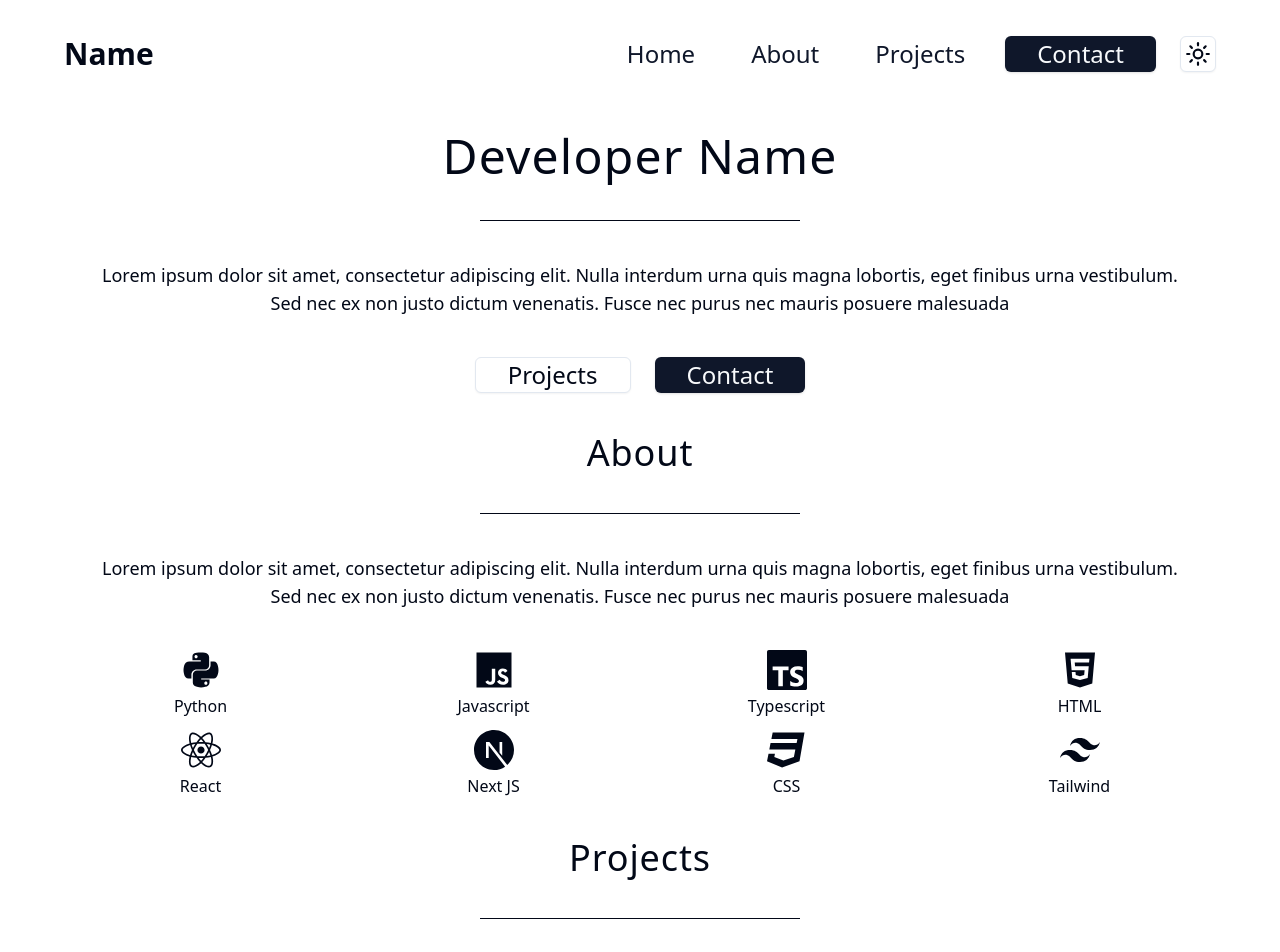
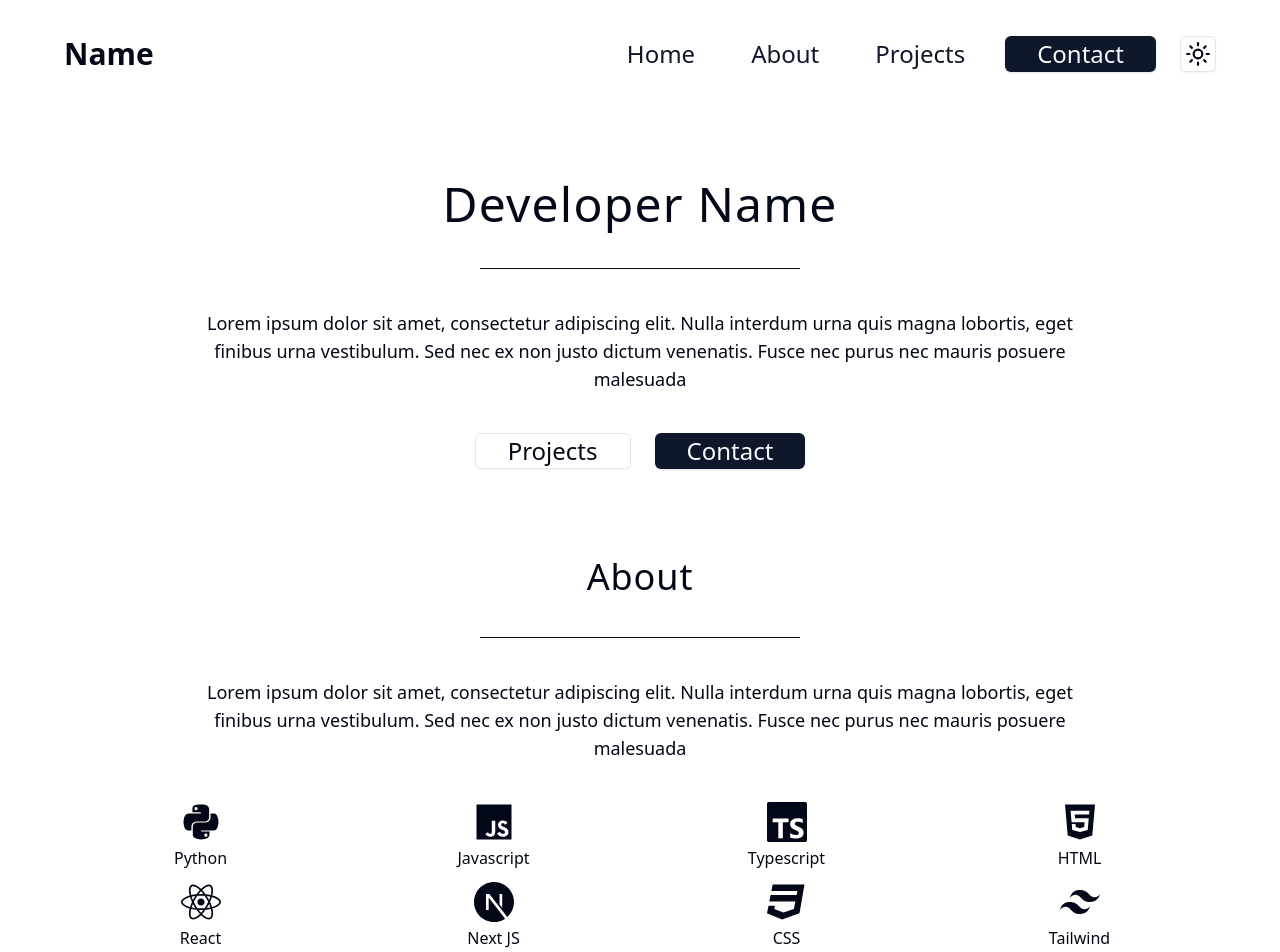
Before and after one commit to GorkemEldeniz/portfolio-website, a React (Vite) app: page / in a window 1280 px wide. Shown: the top 952 px of the page. Built offline with nearby package versions, Linux system fonts and the light colour scheme.

Commit message:
ui spacing adjusted

```diff
--- a/src/components/about.tsx
+++ b/src/components/about.tsx
@@ -5,11 +5,13 @@ import TechStack from "./tech-stack";
 const About = () => {
 	return (
 		<>
-			<h1 className='text-3xl tracking-wide md:text-4xl'>About</h1>
+			<h1 className='mt-10 text-3xl tracking-wide md:mt-12 md:text-4xl'>
+				About
+			</h1>
 			<div className='flex justify-center px-6 md:px-0'>
 				<span className='h-[1px] w-full md:w-[20rem] bg-foreground'></span>
 			</div>
-			<p className='px-6 text-sm md:text-lg md:px-9'>
+			<p className='px-6 mx-auto text-sm md:w-4/5 md:text-lg'>
 				Lorem ipsum dolor sit amet, consectetur adipiscing elit. Nulla interdum
 				urna quis magna lobortis, eget finibus urna vestibulum. Sed nec ex non
 				justo dictum venenatis. Fusce nec purus nec mauris posuere malesuada
--- a/src/components/contact.tsx
+++ b/src/components/contact.tsx
@@ -3,7 +3,9 @@ import ContactForm from "./contact-form";
 const Contact = () => {
 	return (
 		<>
-			<h1 className='text-3xl tracking-wide md:text-4xl'>Contact</h1>
+			<h1 className='mt-10 text-3xl tracking-wide md:mt-12 md:text-4xl'>
+				Contact
+			</h1>
 			<div className='flex justify-center px-6 md:px-0'>
 				<span className='h-[1px] w-full md:w-[20rem] bg-foreground'></span>
 			</div>
--- a/src/components/footer.tsx
+++ b/src/components/footer.tsx
@@ -1,6 +1,6 @@
 const Foooter = () => {
 	return (
-		<div className='flex justify-center gap-6'>
+		<div className='flex justify-center gap-6 mt-10 md:mt-12'>
 			<span className='w-6 h-6 rounded-full md:w-8 md:h-8 bg-foreground'></span>
 			<span className='w-6 h-6 rounded-full md:w-8 md:h-8 bg-foreground'></span>
 			<span className='w-6 h-6 rounded-full md:w-8 md:h-8 bg-foreground'></span>
--- a/src/components/hero.tsx
+++ b/src/components/hero.tsx
@@ -3,11 +3,13 @@ import { Button } from "./ui/button";
 const Hero = () => {
 	return (
 		<>
-			<h1 className='text-4xl tracking-wide md:text-5xl'>Developer Name</h1>
+			<h1 className='mt-10 text-4xl tracking-wide md:mt-12 md:text-5xl'>
+				Developer Name
+			</h1>
 			<div className='flex justify-center px-6 md:px-0'>
 				<span className='h-[1px] w-full md:w-[20rem] bg-foreground'></span>
 			</div>
-			<p className='px-6 text-sm md:text-lg md:px-9'>
+			<p className='px-6 mx-auto text-sm md:w-4/5 md:text-lg'>
 				Lorem ipsum dolor sit amet, consectetur adipiscing elit. Nulla interdum
 				urna quis magna lobortis, eget finibus urna vestibulum. Sed nec ex non
 				justo dictum venenatis. Fusce nec purus nec mauris posuere malesuada
--- a/src/components/projects.tsx
+++ b/src/components/projects.tsx
@@ -4,7 +4,9 @@ import ProjectCard from "./project-card";
 const Projects = () => {
 	return (
 		<>
-			<h1 className='text-3xl tracking-wide md:text-4xl'>Projects</h1>
+			<h1 className='mt-10 text-3xl tracking-wide md:mt-12 md:text-4xl'>
+				Projects
+			</h1>
 			<div className='flex justify-center px-6 md:px-0'>
 				<span className='h-[1px] w-full md:w-[20rem] bg-foreground'></span>
 			</div>
```
